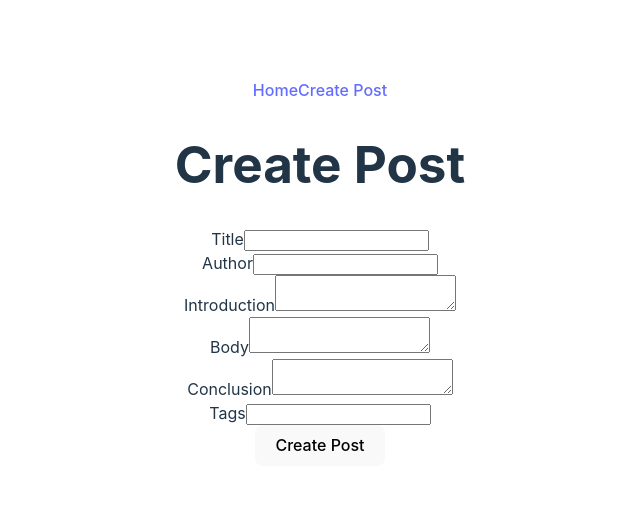
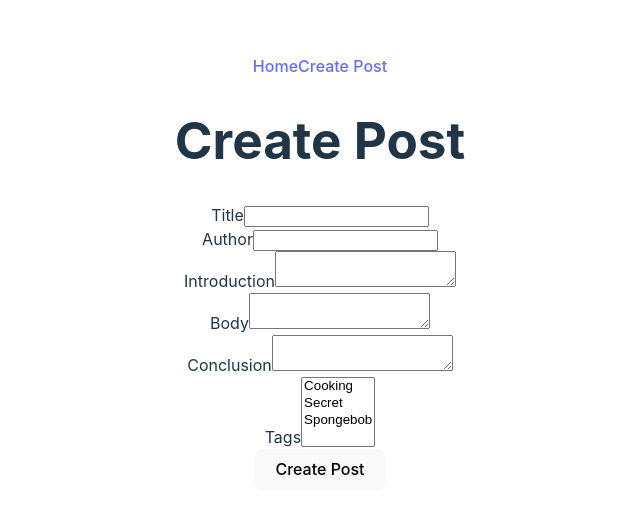
Before and after one commit to marielle-lopez/playground, a React (Vite) app: page /createPost in a window 1280 px wide. Shown: the part 128-642 px from the top of the page, without its empty margins (320-960 px from the left). Built offline with nearby package versions, Linux system fonts and the light colour scheme.

Commit message:
Add conditions for error appearances, add dummy tags, use Zod for `Post` schema validation

```diff
--- a/src/pages/CreatePostPage/CreatePostPage.tsx
+++ b/src/pages/CreatePostPage/CreatePostPage.tsx
@@ -1,30 +1,50 @@
+import { useForm } from 'react-hook-form';
+import { zodResolver } from '@hookform/resolvers/zod';
+import { postSchema } from '../../schemas/post-schema';
+
 const CreatePostPage = () => {
+    const { register, handleSubmit, formState: { errors } } = useForm({
+        resolver: zodResolver(postSchema),
+    });
+
     return <>
         <h1>Create Post</h1>
-        <form>
+        <form onSubmit={handleSubmit((data) => console.log('Submitted', data))}>
             <div>
                 <label htmlFor="title">Title</label>
-                <input type="text" id="title" name="title" />
+                <input type="text" id="title" {...register('title')} />
+                {errors?.title && <p>{errors.title.message}</p>}
             </div>
             <div>
                 <label htmlFor="author">Author</label>
-                <input type="text" id="author" name="author" />
+                <input type="text" id="author" {...register('author')}/>
+                {errors?.author && <p>{errors.author.message}</p>}
             </div>
             <div>
                 <label htmlFor="introduction">Introduction</label>
-                <textarea id="introduction" name="introduction"></textarea>
+                <textarea id="introduction" {...register('introduction')}></textarea>
+                {errors?.introduction && <p>{errors.introduction.message}</p>}
             </div>
             <div>
                 <label htmlFor="body">Body</label>
-                <textarea id="body" name="body"></textarea>
+                <textarea id="body" {...register('body')}></textarea>
+                {errors?.body && <p>{errors.body.message}</p>}
             </div>
             <div>
                 <label htmlFor="conclusion">Conclusion</label>
-                <textarea id="conclusion" name="conclusion"></textarea>
+                <textarea id="conclusion" {...register('conclusion')}></textarea>
+                {errors?.conclusion && <p>{errors.conclusion.message}</p>}
             </div>
             <div>
                 <label htmlFor="tags">Tags</label>
-                <input type="text" id="tags" name="tags" />
+                <select id="tags" {...register('tags')} multiple>
+                    <option value="cooking">Cooking</option>
+                    <option value="secret">Secret</option>
+                    <option value="spongebob">Spongebob</option>
+                </select>
+                {errors?.tags && <p>{errors.tags.message
+                    ? errors.tags.message
+                    : 'At least one tag is required'}</p>}
             </div>
             <button type="submit">Create Post</button>
         </form>
```
